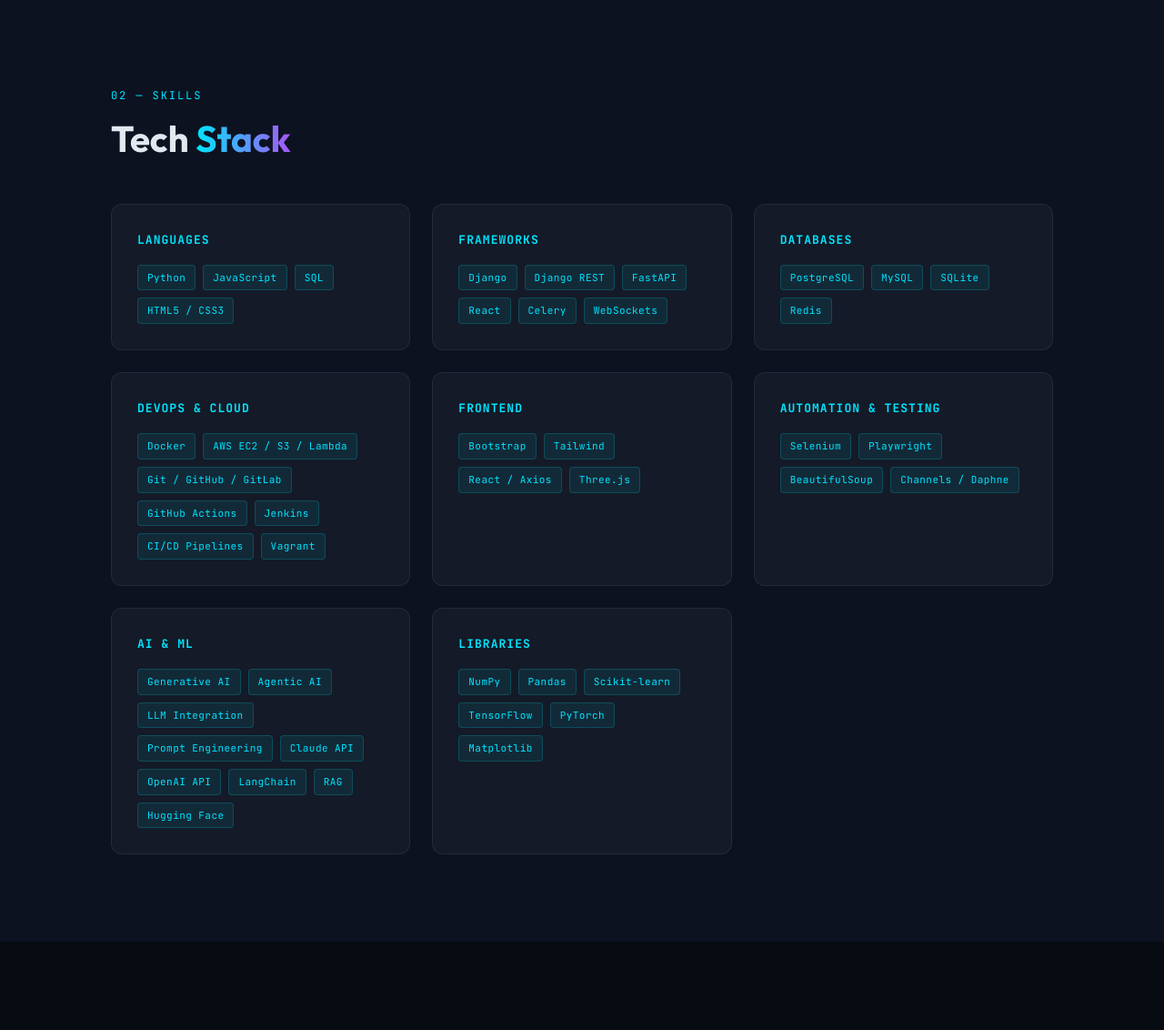
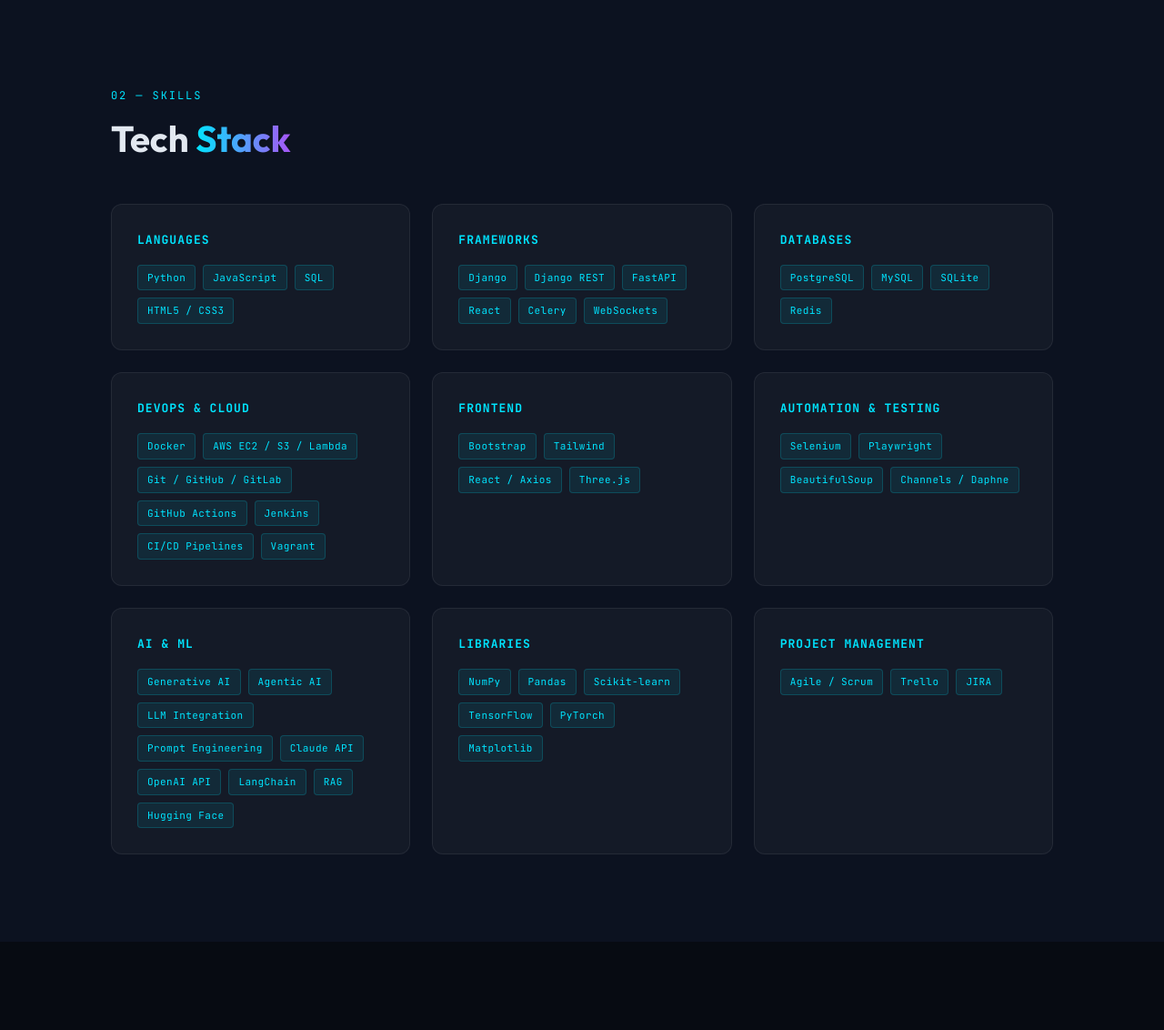
Before and after one commit to SaimiAh/saim-portfolio, a Django app: page / in a window 1280 px wide. Shown: the part 2127-3259 px from the top of the page at 91% size. Run offline with Django 4.2, Linux system fonts and the light colour scheme; data that the repository does not hold is empty.

Commit message:
Project Management Added.

```diff
--- a/portfolio/templates/portfolio/index.html
+++ b/portfolio/templates/portfolio/index.html
@@ -711,6 +711,14 @@ Where I spend most of my thinking: AI. Generative AI, Agentic AI, large language
           <span class="tag">Matplotlib</span>
         </div>
       </div>
+      <div class="card skill-group fade-up">
+        <h3>Project Management</h3>
+        <div class="skill-tags">
+          <span class="tag">Agile / Scrum</span>
+          <span class="tag">Trello</span>
+          <span class="tag">JIRA</span>
+        </div>
+      </div>
 
     </div>
   </div>
```
